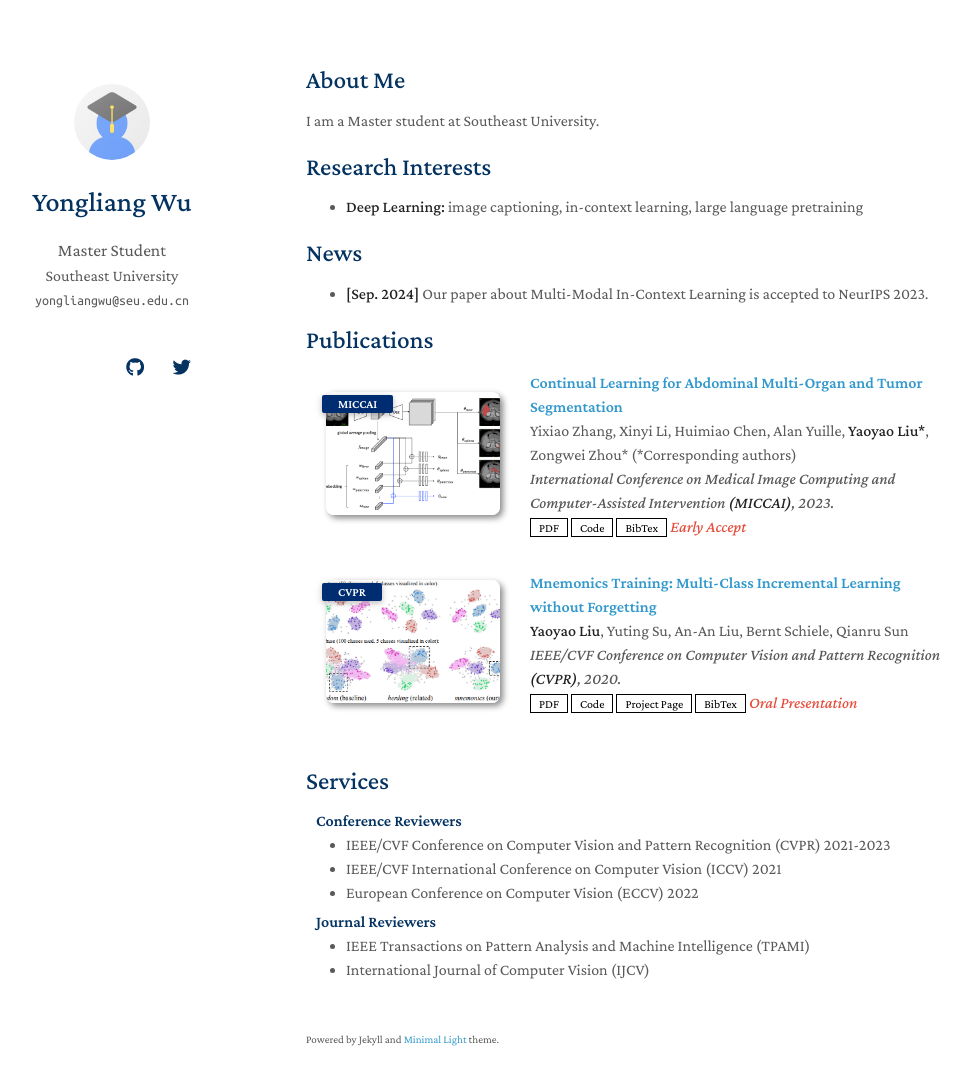
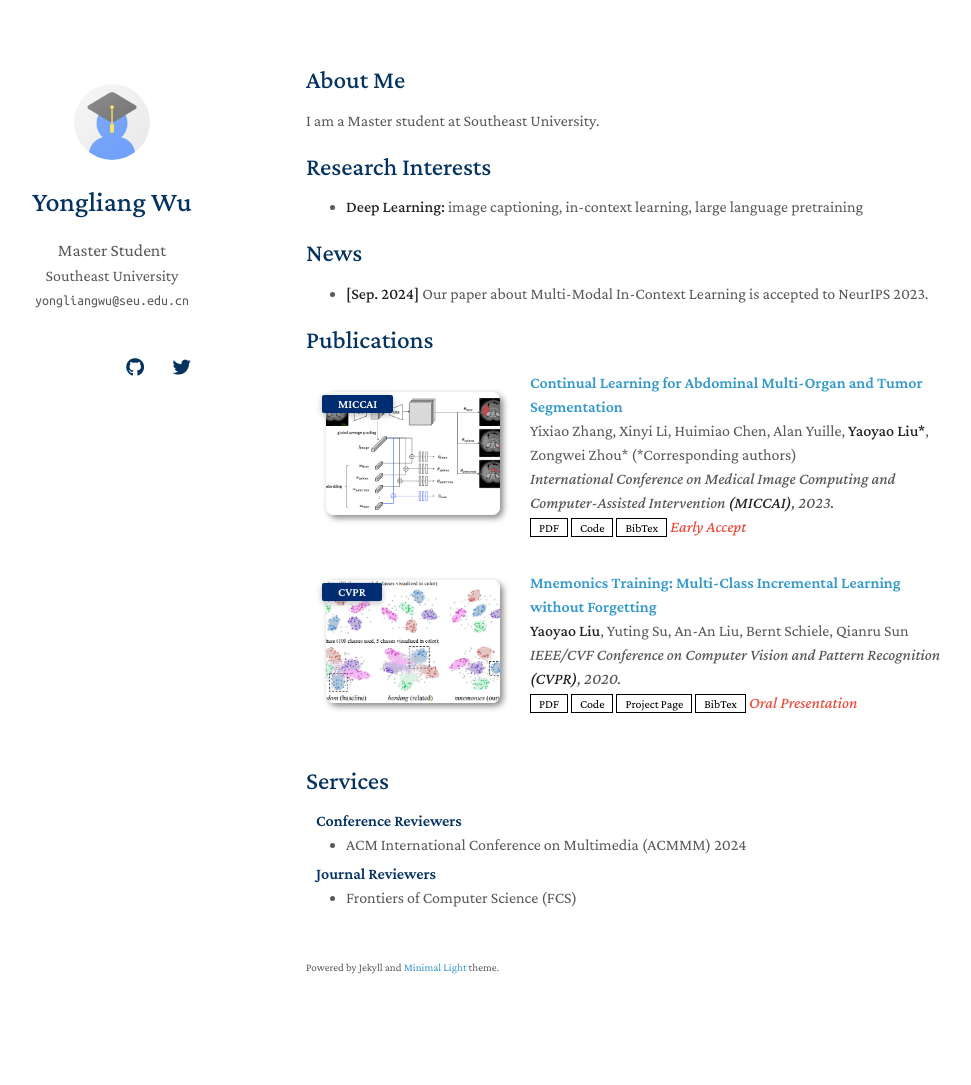
Before and after one commit to yongliang-wu/yongliang-wu.github.io, a Jekyll site: the page built from index.md, in a window 1280 px wide and 1120 px high. Shown: the top 1085 px of the window, without its empty margins (164-1135 px from the left). Built offline with Jekyll 4.4.1, drawn with Linux system fonts in a browser that asks for light colours; nearby versions of some CDN libraries; a style sheet for code colours, icons or effects is not loaded; our own code applies the rules of GitHub Pages for plain Markdown files.

Commit message:
Update services.md

```diff
--- a/_includes/services.md
+++ b/_includes/services.md
@@ -3,14 +3,11 @@
 <h4 style="margin:0 10px 0;">Conference Reviewers</h4>
 
 <ul style="margin:0 0 5px;">
-  <li><a href="http://cvpr2023.thecvf.com/"><autocolor>IEEE/CVF Conference on Computer Vision and Pattern Recognition (CVPR) 2021-2023</autocolor></a></li>
-  <li><a href="http://iccv2021.thecvf.com/"><autocolor>IEEE/CVF International Conference on Computer Vision (ICCV) 2021</autocolor></a></li>
-  <li><a href="https://eccv2022.ecva.net/"><autocolor>European Conference on Computer Vision (ECCV) 2022</autocolor></a></li>
+  <li><a href="https://2024.acmmm.org/"><autocolor>ACM International Conference on Multimedia (ACMMM) 2024</autocolor></a></li>
 </ul>
 
 <h4 style="margin:0 10px 0;">Journal Reviewers</h4>
 
 <ul style="margin:0 0 20px;">
-  <li><a href="https://www.computer.org/csdl/journal/tp"><autocolor>IEEE Transactions on Pattern Analysis and Machine Intelligence (TPAMI)</autocolor></a></li>
-  <li><a href="https://www.springer.com/journal/11263"><autocolor>International Journal of Computer Vision (IJCV)</autocolor></a></li>
+  <li><a href="https://link.springer.com/journal/11704"><autocolor>Frontiers of Computer Science (FCS)</autocolor></a></li>
 </ul>
```
